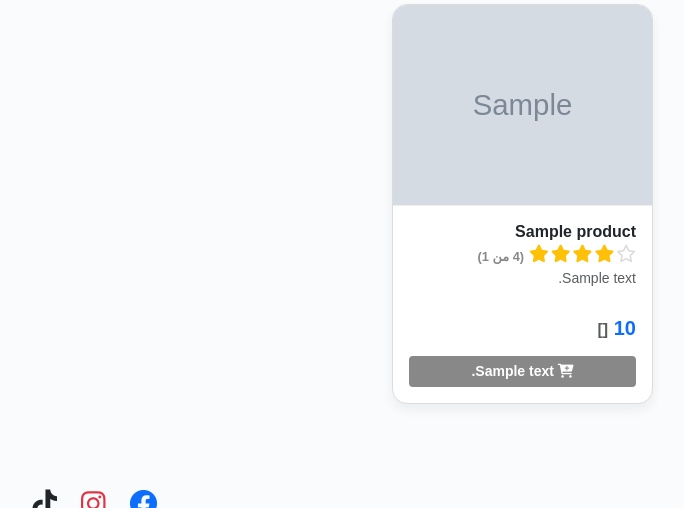
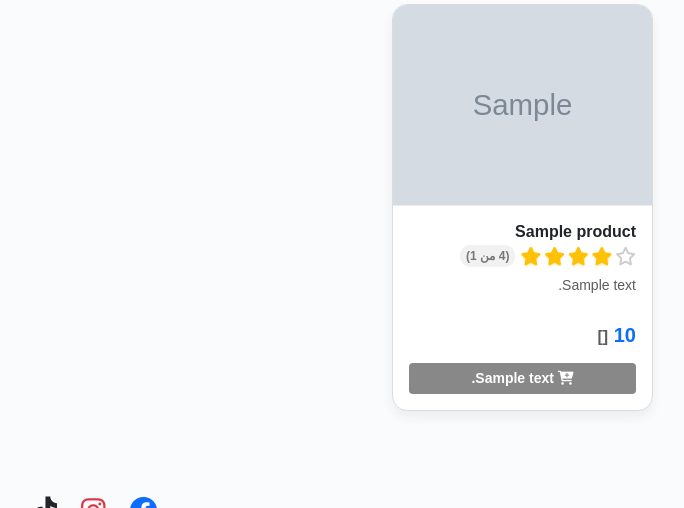
Before and after one commit to waseemha770-bit/saas-store-products, a Python web app: template templates/store.html in a window 1280 px wide. Shown: the part 499-1007 px from the top of the page, without its empty margins (545-1229 px from the left). Run offline with Jinja, Linux system fonts and the light colour scheme; the template is opened without the code that fills it: most values are stand-ins (such as "Sample title", 1, 10 or a date in 2020); grey boxes marked "Sample" are stand-in pictures; some web fonts are replaced.

Commit message:
UI: Refined Star Rating layout to prevent text clipping and improve empty star visibility

```diff
--- a/templates/store.html
+++ b/templates/store.html
@@ -28,12 +28,19 @@
         .category-tabs .nav-link { border-radius: 30px; white-space: nowrap; color: #333; font-weight: bold; background-color: #fff; border: 2px solid #ccc; box-shadow: 0 2px 5px rgba(0,0,0,0.05); transition: all 0.3s ease; }
         .category-tabs .nav-link.active { background-color: var(--main-color); color: white; border-color: var(--main-color); box-shadow: 0 4px 10px rgba(0,0,0,0.15); transform: scale(1.05); }
 
-        /* تنسيق نظام النجوم التفاعلي */
-        .stars-container { direction: ltr; display: inline-flex; gap: 2px; margin-bottom: 5px; }
-        .star { color: #dcdcdc; cursor: pointer; font-size: 1.1rem; transition: color 0.2s; }
-        .star:hover, .star.hovered { color: #ffc107; }
-        .star.filled { color: #ffc107; }
-        .rating-text { font-size: 0.8rem; color: #888; font-weight: bold; margin-right: 5px; }
+        /* === تحديث نظام النجوم === */
+        /* التوسيط ومنع انقطاع النص */
+        .rating-wrapper { display: flex; align-items: center; flex-wrap: wrap; margin-bottom: 8px; gap: 5px; }
+        .stars-container { direction: ltr; display: inline-flex; gap: 3px; }
+
+        /* النجمة الفارغة (لون أغمق وأوضح) */
+        .star { color: #ccc; cursor: pointer; font-size: 1.15rem; transition: all 0.2s; text-shadow: 0px 0px 1px rgba(0,0,0,0.1); }
+
+        /* النجمة المليئة أو عند التمرير */
+        .star:hover, .star.hovered, .star.filled { color: #ffc107; text-shadow: 0px 1px 2px rgba(255, 193, 7, 0.4); }
+
+        /* نص التقييم */
+        .rating-text { font-size: 0.75rem; color: #777; font-weight: 700; background: #f1f1f1; padding: 2px 6px; border-radius: 10px; transition: all 0.3s;}
     </style>
 </head>
 <body>
@@ -59,10 +66,9 @@
                             <div class="card-body p-3 d-flex flex-column">
                                 <h6 class="fw-bold mb-1">{{ p.name }}</h6>
 
-                                <!-- نظام النجوم التفاعلي -->
-                                <div class="d-flex align-items-center">
+                                <!-- تحديث حاوية النجوم لتكون أكثر مرونة ووضوحاً -->
+                                <div class="rating-wrapper">
                                     <div class="stars-container" data-pid="{{ p.id }}">
-                                        <!-- النجوم ترسم بناءً على متوسط التقييم الحالي -->
                                         {% for i in range(1, 6) %}
                                             {% if p.rating >= i %} <i class="fas fa-star star filled" data-val="{{ i }}"></i>
                                             {% elif p.rating >= (i - 0.5) %} <i class="fas fa-star-half-alt star filled" data-val="{{ i }}"></i>
@@ -104,9 +110,8 @@
         function openCartModal() { renderModalItems(); cartModalInstance.show(); }
         function checkout() { let name = document.getElementById('customer-name').value; let phone = document.getElementById('customer-phone').value; let address = document.getElementById('customer-address').value; let payment = document.getElementById('customer-payment').value || "لم يتم التحديد"; if(!name || !phone || !address) return alert("يرجى ملء البيانات"); document.getElementById('btn-submit').innerHTML = '<i class="fas fa-spinner fa-spin"></i> جاري التحويل...'; document.getElementById('btn-submit').disabled = true; fetch('/api/checkout/{{ user.store_slug }}', { method: 'POST', headers: {'Content-Type': 'application/json'}, body: JSON.stringify({name: name, phone: phone, address: address, payment: payment, cart: cart, final_total: document.getElementById('modal-total').innerText, discount_info: currentDiscountInfo}) }).then(res => res.json()).then(data => { cart = []; currentDiscountPercent = 0; currentDiscountInfo = ''; document.getElementById('coupon-code').value = ''; document.getElementById('coupon-msg').innerText = ''; updateCartUI(); cartModalInstance.hide(); document.getElementById('btn-submit').innerHTML = "<i class='fab fa-whatsapp'></i> إرسال الطلب"; document.getElementById('btn-submit').disabled = false; window.open(data.whatsapp_url, '_blank'); }); }
 
-        // تفاعل نظام النجوم
+        // تفاعل نظام النجوم الجديد والمحسن
         document.querySelectorAll('.stars-container .star').forEach(star => {
-            // تأثير التمرير
             star.addEventListener('mouseover', function() {
                 let val = parseInt(this.getAttribute('data-val'));
                 let container = this.parentElement;
@@ -122,30 +127,26 @@
                     if(!s.classList.contains('filled')) { s.classList.remove('fas'); s.classList.add('far'); }
                 });
             });
-            // إرسال التقييم
             star.addEventListener('click', function() {
                 let val = parseInt(this.getAttribute('data-val'));
                 let container = this.parentElement;
                 let pid = container.getAttribute('data-pid');
 
-                // تلوين النجوم مؤقتاً
                 container.querySelectorAll('.star').forEach(s => {
                     s.classList.remove('far', 'filled'); s.classList.add('fas');
-                    if(parseInt(s.getAttribute('data-val')) <= val) { s.classList.add('filled'); s.style.color = '#ffc107'; }
-                    else { s.style.color = '#dcdcdc'; }
+                    if(parseInt(s.getAttribute('data-val')) <= val) { s.classList.add('filled'); }
                 });
 
-                // إرسال للباك إند عبر API
                 fetch('/api/rate_product', {
                     method: 'POST', headers: {'Content-Type': 'application/json'},
                     body: JSON.stringify({product_id: pid, stars: val})
                 }).then(res => res.json()).then(data => {
                     if(data.success) {
                         let rt = document.getElementById('rt-'+pid);
-                        rt.innerText = "(شكراً لتقييمك!)";
+                        rt.innerText = "شكراً لتقييمك!";
+                        rt.style.backgroundColor = "#e8f5e9";
                         rt.style.color = "#28a745";
-                        // تعطيل التقييم مرة أخرى مؤقتاً
-                        container.style.pointerEvents = 'none';
+                        container.style.pointerEvents = 'none'; // منع التقييم المزدوج
                     }
                 });
             });
```
